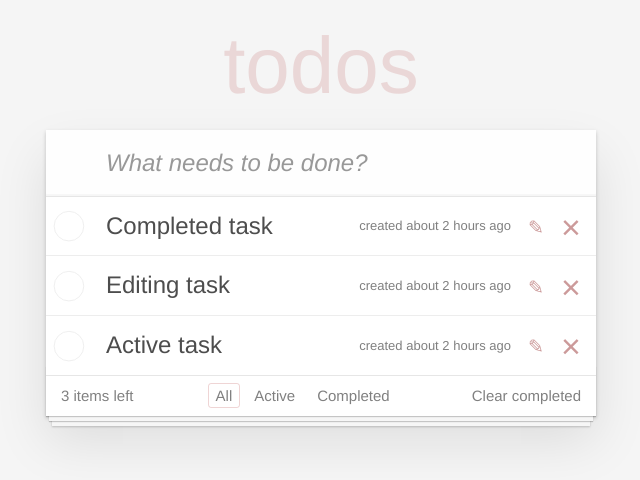
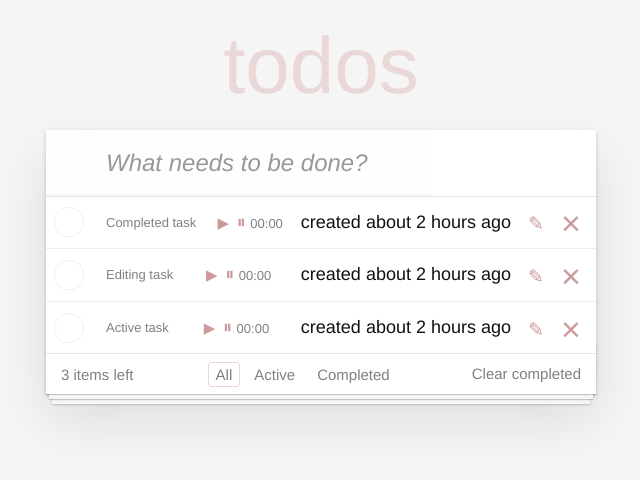
Before and after one commit to Stanislav-Vladis/RC_1_3_13_TODO_app, a React (Create React App) app: page / in a window 1280 px wide. Shown: the top 480 px of the page, without its empty margins (319-959 px from the left). Built offline with nearby package versions, Linux system fonts and the light colour scheme.

Commit message:
3.2.11 TODO App

```diff
--- a/src/components/app/App.jsx
+++ b/src/components/app/App.jsx
@@ -15,9 +15,9 @@ export default class App extends React.Component {
 
   state = {
     tasksData: [
-      Utils.createTask('Completed task', new Date('2024-01-28T19:00:00Z')),
-      Utils.createTask('Editing task', new Date('2024-01-28T19:05:00Z')),
-      Utils.createTask('Active task', new Date('2024-01-28T19:10:00Z'))
+      Utils.createTask('0', 'Completed task', new Date('2024-01-28T19:00:00Z')),
+      Utils.createTask('1', 'Editing task', new Date('2024-01-28T19:05:00Z')),
+      Utils.createTask('2', 'Active task', new Date('2024-01-28T19:10:00Z'))
     ]
   };
 
@@ -37,13 +37,14 @@ export default class App extends React.Component {
     if (text.trim().length > 0) {
       this.setState(({ tasksData }) => {
         const cloneTaskData = structuredClone(tasksData);
-        cloneTaskData.push(Utils.createTask(text));
+        cloneTaskData.push(Utils.createTask(tasksData.length.toString(), text));
 
         return {
           tasksData: cloneTaskData
         };
       });
     }
+    return this.state.tasksData;
   };
 
   editingTask = (id) => {
--- a/src/components/new-task-form/new-task-form.css
+++ b/src/components/new-task-form/new-task-form.css
@@ -1,4 +1,10 @@
+.new-todo-form {
+  display: flex;
+  margin-bottom: 0;
+}
+
 .new-todo,
+.new-todo-form .new-todo-form__timer,
 .edit {
   position: relative;
   margin: 0;
@@ -16,9 +22,19 @@
   -moz-osx-font-smoothing: grayscale;
 }
 
-.new-todo {
+.new-todo,
+.new-todo-form .new-todo-form__timer {
   padding: 16px 16px 16px 60px;
   border: none;
   background: rgba(0, 0, 0, 0.003);
   box-shadow: inset 0 -2px 1px rgba(0, 0, 0, 0.03);
 }
+
+.new-todo {
+  width: 70%;
+}
+
+.new-todo-form .new-todo-form__timer {
+  width: 15%;
+  padding-left: 16px;
+}
--- a/src/components/new-task-form/new-task-form.jsx
+++ b/src/components/new-task-form/new-task-form.jsx
@@ -1,6 +1,7 @@
 import './new-task-form.css';
 import React from 'react';
 import PropTypes from 'prop-types';
+import Utils from '../../utils/utils';
 
 export default class NewTaskForm extends React.Component {
   state = {
@@ -19,7 +20,9 @@ export default class NewTaskForm extends React.Component {
 
   onLabelSubmit = (event) => {
     event.preventDefault();
-    this.props.addTask(this.state.label);
+    const updatedTasksData = this.props.addTask(this.state.label);
+    sessionStorage.setItem(updatedTasksData.length.toString(), JSON.stringify(Utils.createEmptySecondsTimer()));
+    Utils.createEmptySecondsTimer();
     this.setState({
       label: ''
     });
--- a/src/components/task-list/task-list.css
+++ b/src/components/task-list/task-list.css
@@ -68,14 +68,19 @@
   align-items: center;
   justify-content: space-between;
   padding: 15px 85px 15px 60px;
+  font-size: 18px;
 }
 
-.todo-list li label .created {
+.todo-list li .view {
+  position: relative;
+}
+
+.todo-list li label .description {
   font-size: 13px;
   color: gray;
 }
 
-.todo-list li label .description {
+.todo-list li label .title {
   word-break: break-all;
   display: block;
   line-height: 1.2;
@@ -84,20 +89,17 @@
   color: #4d4d4d;
 }
 
-.todo-list li.completed label .description {
+.todo-list li.completed label .title {
   color: #cdcdcd;
   text-decoration: line-through;
 }
 
 .todo-list li .icon {
-  position: absolute;
-  top: 0;
-  bottom: -3px;
   width: 30px;
   height: 40px;
   font-size: 34px;
   color: #cc9a9a;
-  margin: auto 0 11px;
+  margin: auto 0;
   transition: color 0.2s ease-out;
   cursor: pointer;
 }
@@ -107,6 +109,9 @@
 }
 
 .todo-list li .icon-destroy {
+  position: absolute;
+  top: 0;
+  bottom: -3px;
   right: 10px;
 }
 
@@ -115,6 +120,9 @@
 }
 
 .todo-list li .icon-edit {
+  position: absolute;
+  top: 0;
+  bottom: -3px;
   font-size: 19px;
   right: 45px;
 }
--- a/src/components/task-list/task-list.jsx
+++ b/src/components/task-list/task-list.jsx
@@ -3,6 +3,7 @@ import React from 'react';
 import PropTypes from 'prop-types';
 import classnames from 'classnames';
 import Task from '../task/task.jsx';
+import Utils from '../../utils/utils';
 
 export default class TaskList extends React.Component {
   state = {
@@ -23,6 +24,86 @@ export default class TaskList extends React.Component {
       newDescription: event.target.value
     });
   };
+
+  getSecondsTimerFromSession = (id) => {
+    return sessionStorage.getItem(id) ? JSON.parse(sessionStorage.getItem(id)) : Utils.createEmptySecondsTimer();
+  };
+
+  updateTimer = (id, newSecondsTimer) => {
+    let secondsTimer = this.state[id];
+
+    if (newSecondsTimer) {
+      secondsTimer = newSecondsTimer;
+      secondsTimer.startDate = new Date();
+    }
+    secondsTimer.seconds = Utils.getElapsedSeconds(secondsTimer.startDate) - secondsTimer.lostSeconds;
+    secondsTimer.timerId = setTimeout(() => this.updateTimer(id), 1000);
+
+    this.setState({
+      [id]: secondsTimer
+    });
+  };
+
+  startTimer = (id) => {
+    const secondsTimer = this.state[id];
+
+    if (!secondsTimer && sessionStorage.getItem(id)) {
+      this.updateTimer(id, JSON.parse(sessionStorage.getItem(id)));
+      return;
+    }
+
+    if (secondsTimer && secondsTimer.startDate && !secondsTimer.pauseDate && !secondsTimer.timerId) {
+      this.updateTimer(id);
+      return;
+    }
+
+    if (secondsTimer && secondsTimer.startDate && secondsTimer.pauseDate && !secondsTimer.timerId) {
+      secondsTimer.lostSeconds += Utils.getElapsedSeconds(secondsTimer.pauseDate);
+      secondsTimer.pauseDate = null;
+      this.setState({
+        [id]: secondsTimer
+      });
+      this.updateTimer(id);
+      return;
+    }
+
+    if (secondsTimer && !secondsTimer.startDate) {
+      secondsTimer.startDate = new Date();
+      this.setState({
+        [id]: secondsTimer
+      });
+      this.updateTimer(id);
+    }
+  };
+
+  pauseTimer = (id) => {
+    const secondsTimer = this.state[id];
+
+    if (secondsTimer && secondsTimer.startDate && !secondsTimer.pauseDate) {
+      clearTimeout(secondsTimer.timerId);
+      secondsTimer.pauseDate = new Date();
+      secondsTimer.timerId = null;
+      this.setState({
+        [id]: secondsTimer
+      });
+    }
+  };
+
+  componentDidMount() {
+    const { tasksData } = this.props;
+
+    tasksData.forEach((task) => {
+      const { id } = task;
+      const secondsTimer = this.getSecondsTimerFromSession(id);
+      if (secondsTimer.timerId) {
+        secondsTimer.pauseDate = null;
+        secondsTimer.timerId = null;
+      }
+      this.setState({
+        [id]: secondsTimer
+      });
+    });
+  }
 
   render() {
     const { tasksData, taskFilter, onEditing, onSubmitNewTaskDescription, onCompleted, onDestroy } = this.props;
@@ -47,6 +128,12 @@ export default class TaskList extends React.Component {
             onEditing={() => onEditing(id)}
             onCompleted={() => onCompleted(id)}
             onDestroy={() => onDestroy(id)}
+            timerControl={{
+              secondsTimer: this.state[id],
+              updateTimer: this.updateTimer,
+              startTimer: this.startTimer,
+              pauseTimer: this.pauseTimer
+            }}
           />
           {task.editing && (
             <form onSubmit={(event) => onSubmitNewTaskDescription(id, event, this.state.newDescription)}>
--- a/src/components/task/task.jsx
+++ b/src/components/task/task.jsx
@@ -1,5 +1,6 @@
 import React from 'react';
 import PropTypes from 'prop-types';
+import HookTimer from '../timer/hook-timer.jsx';
 
 export default class Task extends React.Component {
   static propTypes = {
@@ -9,17 +10,19 @@ export default class Task extends React.Component {
     isChecked: PropTypes.bool,
     onEditing: PropTypes.func,
     onCompleted: PropTypes.func,
-    onDestroy: PropTypes.func
+    onDestroy: PropTypes.func,
+    timerControl: PropTypes.object
   };
 
   render() {
-    const { id, description, timeOfCreated, isChecked, onEditing, onCompleted, onDestroy } = this.props;
+    const { id, description, timeOfCreated, isChecked, onEditing, onCompleted, onDestroy, timerControl } = this.props;
 
     return (
       <div className="view">
         <input id={id} className="toggle" type="checkbox" checked={isChecked} onChange={onCompleted} />
         <label htmlFor={id}>
           <span className="description">{description}</span>
+          <HookTimer id={id} timerControl={timerControl} />
           <span className="created">{timeOfCreated}</span>
         </label>
         <button className="icon icon-edit" onClick={onEditing}></button>
--- /dev/null
+++ b/src/components/timer/hook-timer.css
@@ -0,0 +1,18 @@
+.todo-list li .icon-pause,
+.todo-list li .icon-play {
+  font-size: 18px;
+  width: 18px;
+  height: 18px;
+}
+
+.todo-list li .icon-play {
+  font-size: 15px;
+}
+
+.icon-pause:after {
+  content: '⏸';
+}
+
+.icon-play:after {
+  content: '▶';
+}
--- /dev/null
+++ b/src/components/timer/hook-timer.jsx
@@ -0,0 +1,53 @@
+import React, { useEffect, useRef, useState } from 'react';
+import './hook-timer.css';
+import PropTypes from 'prop-types';
+import Utils from '../../utils/utils';
+
+function HookTimer(props) {
+  const { id, timerControl } = props;
+
+  useEffect(() => {
+    if (timerControl?.secondsTimer) {
+      sessionStorage.setItem(id, JSON.stringify(timerControl.secondsTimer));
+    }
+  }, [timerControl?.secondsTimer?.seconds]);
+
+  useEffect(() => {
+    if (timerControl?.secondsTimer?.pauseDate) {
+      sessionStorage.setItem(id, JSON.stringify(timerControl.secondsTimer));
+    }
+  }, [timerControl?.secondsTimer?.pauseDate]);
+
+  useEffect(() => {
+    if (timerControl && timerControl.secondsTimer) {
+      if (
+        timerControl.secondsTimer.startDate &&
+        !timerControl.secondsTimer.pauseDate &&
+        !timerControl.secondsTimer.timerId
+      ) {
+        timerControl.startTimer(id);
+      }
+    }
+  }, [timerControl?.secondsTimer?.pauseDate, timerControl?.secondsTimer?.timerId]);
+
+  let preparedTime = '00:00';
+  if (timerControl?.secondsTimer?.seconds) {
+    const currentTimerTime = Utils.getCurrentTimerTime(timerControl.secondsTimer.seconds);
+    preparedTime = `${currentTimerTime.minutes}:${currentTimerTime.seconds}`;
+  }
+
+  return (
+    <span className="description">
+      <button id={id} className="icon icon-play" onClick={() => timerControl.startTimer(id)}></button>
+      <button id={id} className="icon icon-pause" onClick={() => timerControl.pauseTimer(id)}></button>
+      {preparedTime}
+    </span>
+  );
+}
+
+HookTimer.propTypes = {
+  id: PropTypes.string,
+  timerControl: PropTypes.object
+};
+
+export default HookTimer;
--- a/src/utils/utils.js
+++ b/src/utils/utils.js
@@ -2,15 +2,44 @@ import { formatDistanceToNow } from 'date-fns';
 import shortid from 'shortid';
 
 class Utils {
-  static createTask(description, currentDate = new Date()) {
+  static createTask(id, description, currentDate = new Date()) {
     return {
-      id: shortid.generate(),
+      id: id,
       description,
       timeOfCreated: `created ${formatDistanceToNow(currentDate, { addSuffix: true })}`,
       editing: false,
       completed: false
     };
   }
+
+  static createEmptySecondsTimer() {
+    return {
+      startDate: null,
+      pauseDate: null,
+      seconds: 0,
+      lostSeconds: 0,
+      timerId: null
+    };
+  }
+
+  static getElapsedMilliseconds(startDate) {
+    if (!startDate) return 0;
+    return Math.ceil(new Date() - Date.parse(startDate));
+  }
+
+  static getElapsedSeconds(startDate) {
+    return Math.ceil(Utils.getElapsedMilliseconds(startDate) / 1000);
+  }
+
+  static getCurrentTimerTime(seconds) {
+    const minutes = Math.floor(seconds / 60);
+    const secondsInMinute = seconds % 60;
+
+    const formattedMinutes = minutes < 10 ? `0${minutes}` : minutes;
+    const formattedSeconds = secondsInMinute < 10 ? `0${secondsInMinute}` : secondsInMinute;
+
+    return { seconds: formattedSeconds, minutes: formattedMinutes };
+  }
 }
 
 export default Utils;
```
Also changed, not shown: .eslintrc.json.
